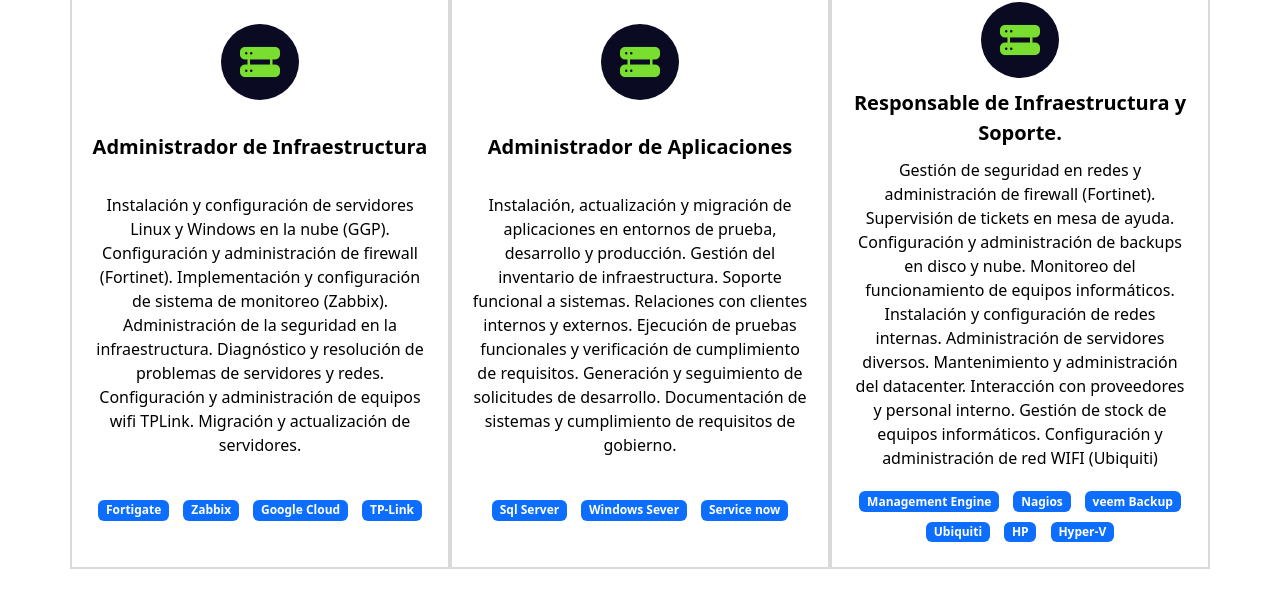
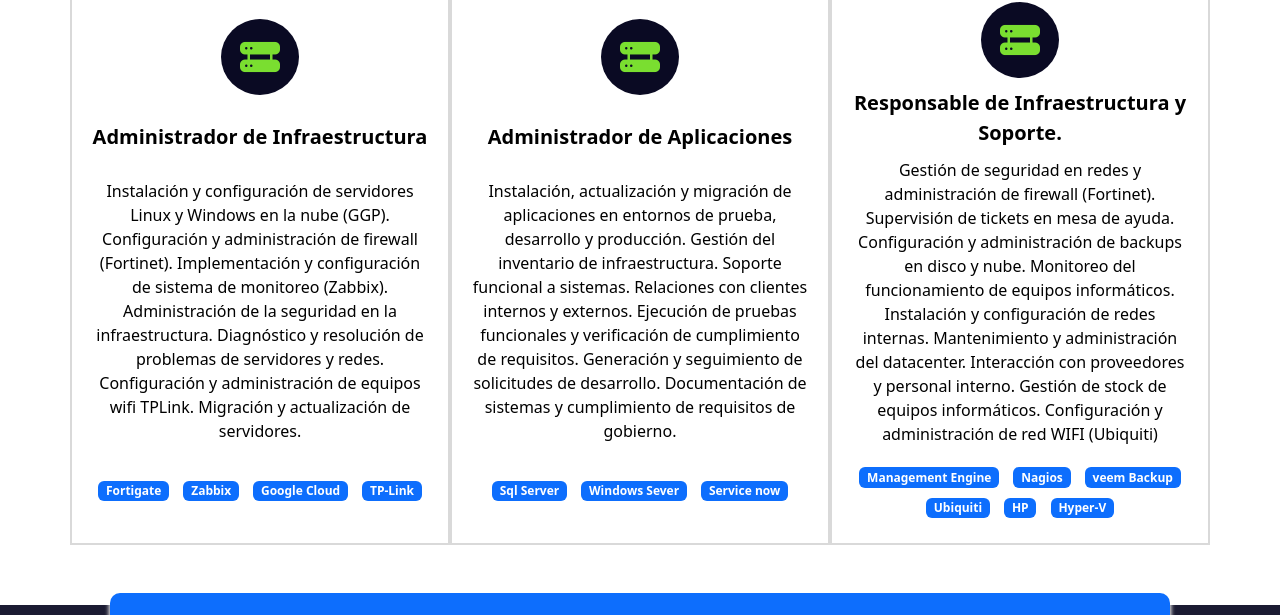
Before and after one commit to ortegajesus/cv, a plain HTML site: page index.html in a window 1280 px wide. Shown: the part 1643-2258 px from the top of the page. Drawn offline with nearby package versions, Linux system fonts and the light colour scheme; a web font is replaced by a local one.

Commit message:
Update index.html

```diff
--- a/index.html
+++ b/index.html
@@ -121,7 +121,6 @@
               Configuración y administración de backups en disco y nube.
               Monitoreo del funcionamiento de equipos informáticos.
               Instalación y configuración de redes internas.
-              Administración de servidores diversos.
               Mantenimiento y administración del datacenter.
               Interacción con proveedores y personal interno.
               Gestión de stock de equipos informáticos.
```
